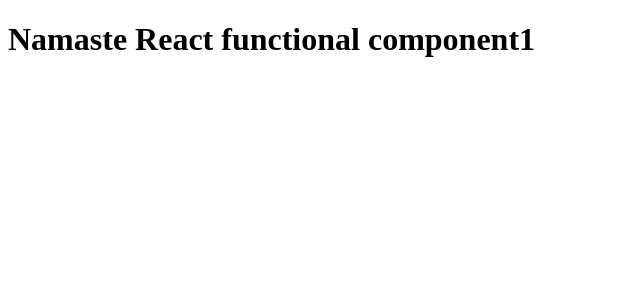
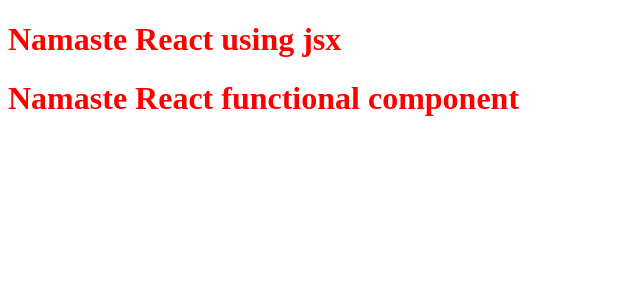
Before and after one commit to saivarshithkothwali/namaste-react, a React (Vite) app: page / in a window 1280 px wide. Shown: the top 300 px of the page, without its empty margins (0-640 px from the left). Built offline with nearby package versions, Linux system fonts and the light colour scheme.

Commit message:
Using normal JS function for React Functional Components

```diff
--- a/App.js
+++ b/App.js
@@ -1,20 +1,17 @@
-
 import React from "react";
 import ReactDOM from "react-dom/client";
 
-const jsxHeading=<h1 id="heading" tabIndex={1}>Namaste React using jsx</h1>
-console.log(jsxHeading);
+const Title=()=>(
+  <h1 id="heading" tabIndex={1}>Namaste React using jsx</h1>
+);
 
-
-const HeadingComponent=()=>(<h1 className="heading">
-  Namaste React functional component
-  </h1>
-  );
-
-const HeadingComponent1=()=>{
-  return <h1 className="heading">Namaste React functional component1</h1>
+const HeadingComponent=function(){
+    return(<div id="container">
+       <Title/>
+     <h1 className="heading">Namaste React functional component</h1>
+    </div>)
 };
 
 const root=ReactDOM.createRoot(document.getElementById("root"));
 
-root.render(<HeadingComponent1/>);
+root.render(<HeadingComponent/>);
--- a/index.css
+++ b/index.css
@@ -1,3 +1,6 @@
 #heading {
   color: red;
 }
+.heading {
+  color: red;
+}
```
